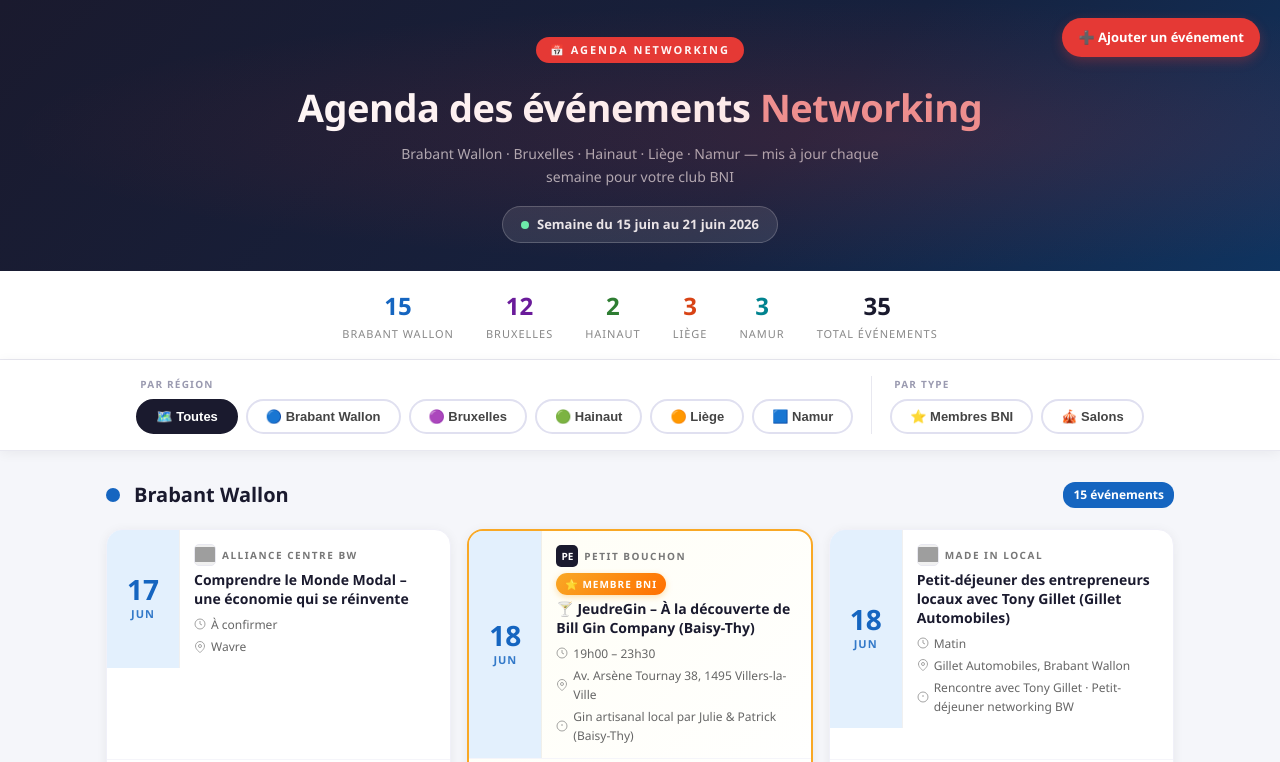
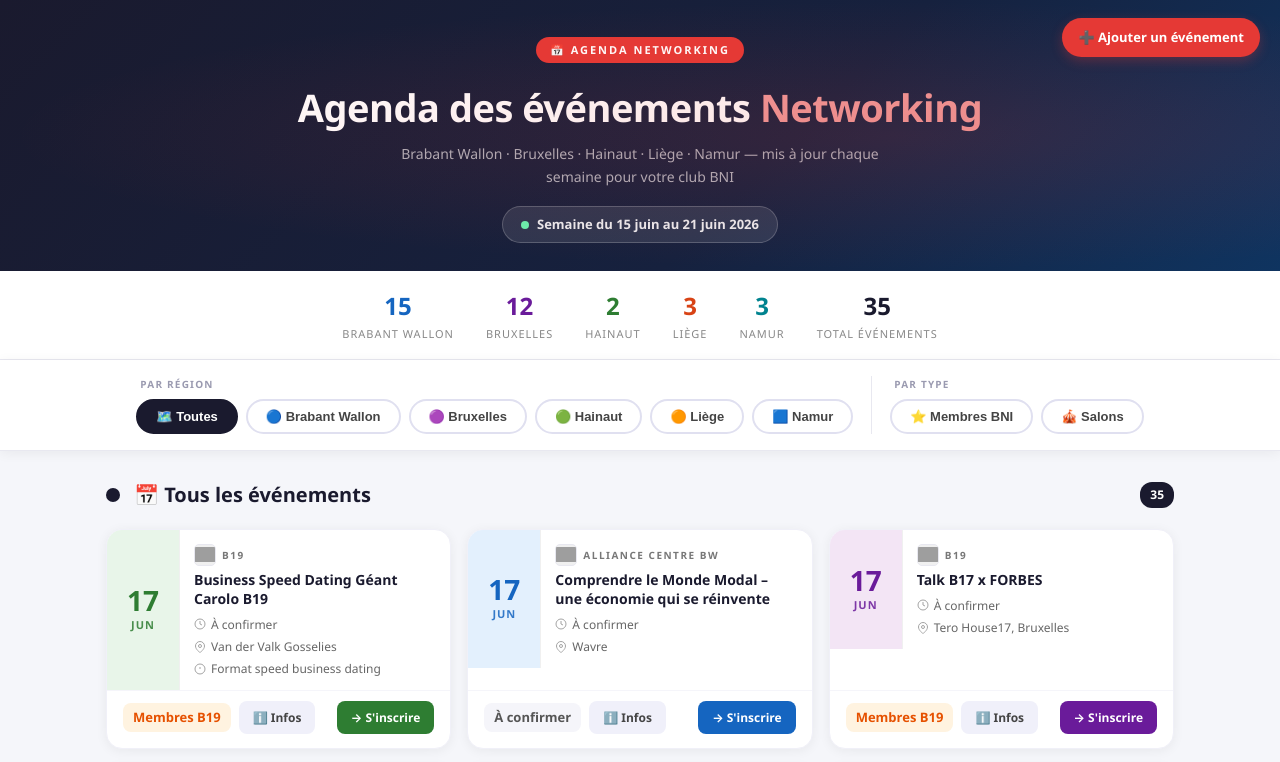
Before and after one commit to nicfilali/bni-events-site, a website: page index.html in a window 1280 px wide. Both pictures are taken after a click on the button "🗺️ Toutes". Shown: the top 762 px of the page. Drawn offline with Linux system fonts and the light colour scheme; grey boxes are pictures that could not be loaded.

Commit message:
Vue 'Toutes' : liste chronologique unique (sans regroupement par region)

```diff
--- a/index.html
+++ b/index.html
@@ -518,6 +518,14 @@
 
 <!-- MAIN -->
 <main>
+
+  <!-- TOUS LES ÉVÉNEMENTS (vue chronologique — affichée pour le filtre "Toutes") -->
+  <div class="section-header" id="section-all">
+    <div class="region-dot" style="background:#1a1a2e"></div>
+    <h2>📅 Tous les événements</h2>
+    <span class="count" id="badge-all" style="background:#1a1a2e">0</span>
+  </div>
+  <div class="events-grid" id="grid-all"></div>
 
   <!-- BRABANT WALLON -->
   <div class="section-header" id="section-bw" data-section="Brabant Wallon">
@@ -1462,15 +1470,23 @@ function init() {
   document.getElementById('badge-lg').textContent = counts["Liège"] + ' événements';
   document.getElementById('badge-nam').textContent = counts["Namur"] + ' événements';
 
-  // Render cards
+  // Render cards par région (utilisé pour les filtres région)
   Object.entries(regionConfig).forEach(([region, cfg]) => {
     const grid = document.getElementById(cfg.gridId);
     const regionEvents = events.filter(e => e.region === region);
     grid.innerHTML = regionEvents.map(e => renderCard(e, cfg.cls)).join('');
   });
 
+  // Render vue chronologique combinée "Tous les événements" (events déjà triés par date)
+  const regionClsMap = { "Brabant Wallon": "bw", "Bruxelles": "bxl", "Hainaut": "hai", "Liège": "lg", "Namur": "nam" };
+  document.getElementById('grid-all').innerHTML = events.map(e => renderCard(e, regionClsMap[e.region] || '')).join('');
+  document.getElementById('badge-all').textContent = events.length;
+
   // Render salons professionnels
   renderSalons();
+
+  // Vue par défaut : chronologique (Toutes)
+  applyFilter('all', document.querySelector('.filter-btn[data-filter="all"]'));
 }
 
 function applyFilter(filter, btn) {
@@ -1481,76 +1497,71 @@ function applyFilter(filter, btn) {
   const sections = ['bw', 'bxl', 'hai', 'lg', 'nam'];
   const sectionMap = { bw: 'Brabant Wallon', bxl: 'Bruxelles', hai: 'Hainaut', lg: 'Liège', nam: 'Namur' };
   const salonsView = document.getElementById('salons-view');
-
-  // ── Vue "Salons" : on masque toutes les régions et on affiche la vue salons ──
-  if (filter === 'salons') {
-    sections.forEach(s => {
+  const allSection = document.getElementById('section-all');
+  const allGrid = document.getElementById('grid-all');
+
+  const ge = document.getElementById('globalEmpty');
+  if (ge) ge.remove();
+
+  const hideRegions = () => sections.forEach(s => {
     document.getElementById('section-' + s).style.display = 'none';
     document.getElementById('grid-' + s).style.display = 'none';
   });
-    const ge = document.getElementById('globalEmpty');
-    if (ge) ge.remove();
+  const hideAllView = () => {
+    allSection.style.display = 'none';
+    allGrid.style.display = 'none';
+  };
+
+  // ── Vue "Salons" ──
+  if (filter === 'salons') {
+    hideRegions();
+    hideAllView();
     salonsView.style.display = 'block';
     return;
   }
-  // Toute autre vue : on cache les salons
   salonsView.style.display = 'none';
 
-  // Determine region visibility + card-level filter
-  let regionFilter = null;  // null = all regions
-  let cardMatcher = null;   // fn(card) => bool, null = all cards
-
+  // ── Vue par région : regroupée par région (une seule section affichée) ──
   if (filter.startsWith('region:')) {
-    regionFilter = filter.slice(7);
-  } else if (filter === 'nextweek') {
-    const { mon, sun } = getNextWeekRange();
-    cardMatcher = card => {
-      const d = new Date(card.dataset.date);
-      return d >= mon && d <= sun;
-    };
-  } else if (filter === 'bnimember') {
-    cardMatcher = card => card.dataset.bni === 'true';
-  }
-
+    hideAllView();
+    const regionName = filter.slice(7);
     sections.forEach(s => {
       const secEl = document.getElementById('section-' + s);
       const gridEl = document.getElementById('grid-' + s);
-    const regionName = sectionMap[s];
-    const regionVisible = regionFilter === null || regionFilter === regionName;
-
-    if (!regionVisible) {
-      secEl.style.display = 'none';
-      gridEl.style.display = 'none';
+      const visible = sectionMap[s] === regionName;
+      gridEl.querySelectorAll('.event-card').forEach(c => c.classList.remove('hidden'));
+      secEl.style.display = visible ? 'flex' : 'none';
+      gridEl.style.display = visible ? 'grid' : 'none';
+    });
     return;
   }
 
-    // Apply card-level filter (hide non-matching cards, remove any empty-state)
-    const emptyState = gridEl.querySelector('.empty-state');
-    if (emptyState) emptyState.remove();
-
-    const cards = gridEl.querySelectorAll('.event-card');
+  // ── Vues chronologiques combinées : all / nextweek / bnimember ──
+  hideRegions();
+  allSection.style.display = 'flex';
+  allGrid.style.display = 'grid';
+
+  let cardMatcher = null;   // null = toutes les cartes
+  let headingText = '📅 Tous les événements';
+  if (filter === 'nextweek') {
+    const { mon, sun } = getNextWeekRange();
+    cardMatcher = card => { const d = new Date(card.dataset.date); return d >= mon && d <= sun; };
+    headingText = '📆 Semaine prochaine';
+  } else if (filter === 'bnimember') {
+    cardMatcher = card => card.dataset.bni === 'true';
+    headingText = '⭐ Événements Membres BNI';
+  }
+  allSection.querySelector('h2').textContent = headingText;
+
   let visibleCount = 0;
-    cards.forEach(card => {
+  allGrid.querySelectorAll('.event-card').forEach(card => {
     const match = cardMatcher === null ? true : cardMatcher(card);
     card.classList.toggle('hidden', !match);
     if (match) visibleCount++;
   });
+  document.getElementById('badge-all').textContent = visibleCount;
 
   if (visibleCount === 0) {
-      // Hide section header when empty
-      secEl.style.display = 'none';
-      gridEl.style.display = 'none';
-    } else {
-      secEl.style.display = 'flex';
-      gridEl.style.display = 'grid';
-    }
-  });
-
-  // Global empty state if ALL regions have 0 visible events
-  const anyVisible = sections.some(s => document.getElementById('section-' + s).style.display !== 'none');
-  const globalEmpty = document.getElementById('globalEmpty');
-  if (!anyVisible) {
-    if (!globalEmpty) {
     const main = document.querySelector('main');
     const msg = document.createElement('div');
     msg.id = 'globalEmpty';
@@ -1569,9 +1580,6 @@ function applyFilter(filter, btn) {
     }
     main.appendChild(msg);
   }
-  } else if (globalEmpty) {
-    globalEmpty.remove();
-  }
 }
 
 // Backward compat alias (ancien nom utilisé par les boutons)
```
Lines whose indentation alone changed are shown as unchanged.
